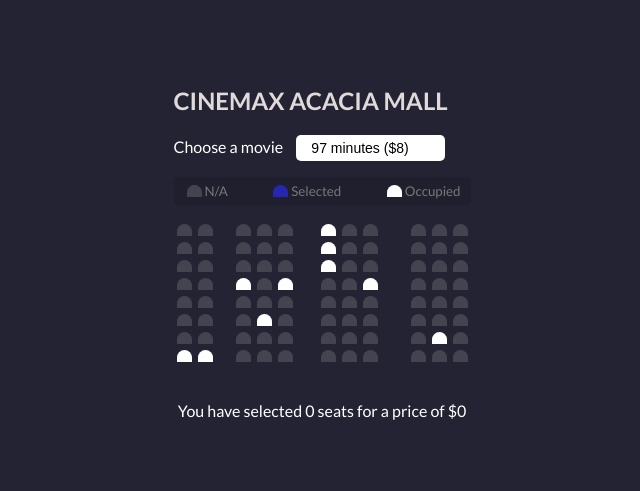
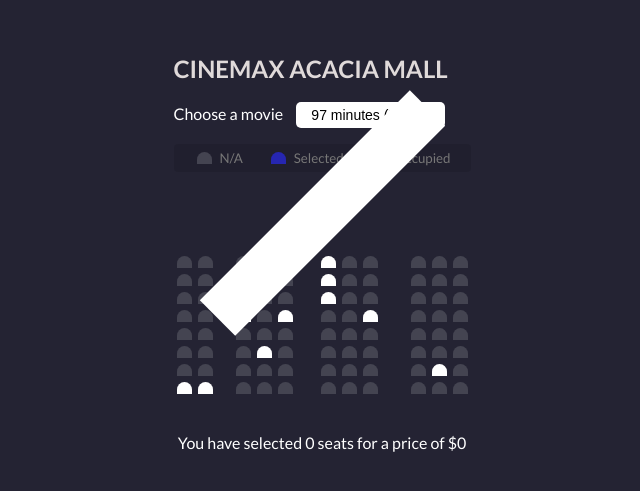
Before and after one commit to Michaelojok11/Movie-booking-app, a plain HTML site: page index.html in a window 1280 px wide. Shown: the part 167-658 px from the top of the page, without its empty margins (318-958 px from the left). Drawn offline with Linux system fonts and the light colour scheme.

Commit message:
update git

```diff
--- a/style.css
+++ b/style.css
@@ -85,5 +85,20 @@
     display: flex;
     justify-content: center;
     align-items: center;
-    margin: 0 10;
+    margin: 0 10px;
 }
+
+.showcase li small {
+    margin-left: 5px;
+}
+.screen{
+    background-color: white;
+    height: 50px;
+    width: 100%;
+    margin: 15px 0;
+    transform: rotate(-45deg);
+    box-shadow: rgb(255, 255, 255, 0.75);
+}
+.container{
+
+}
```
